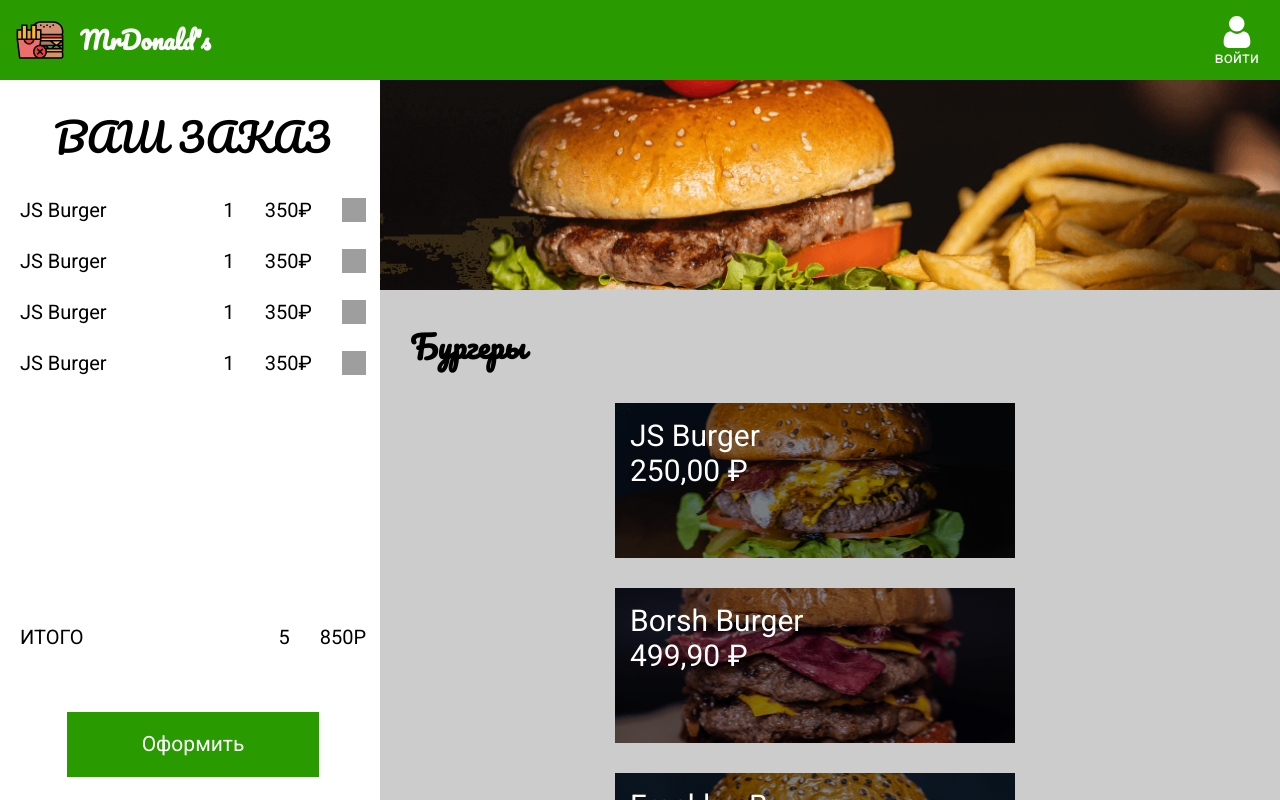
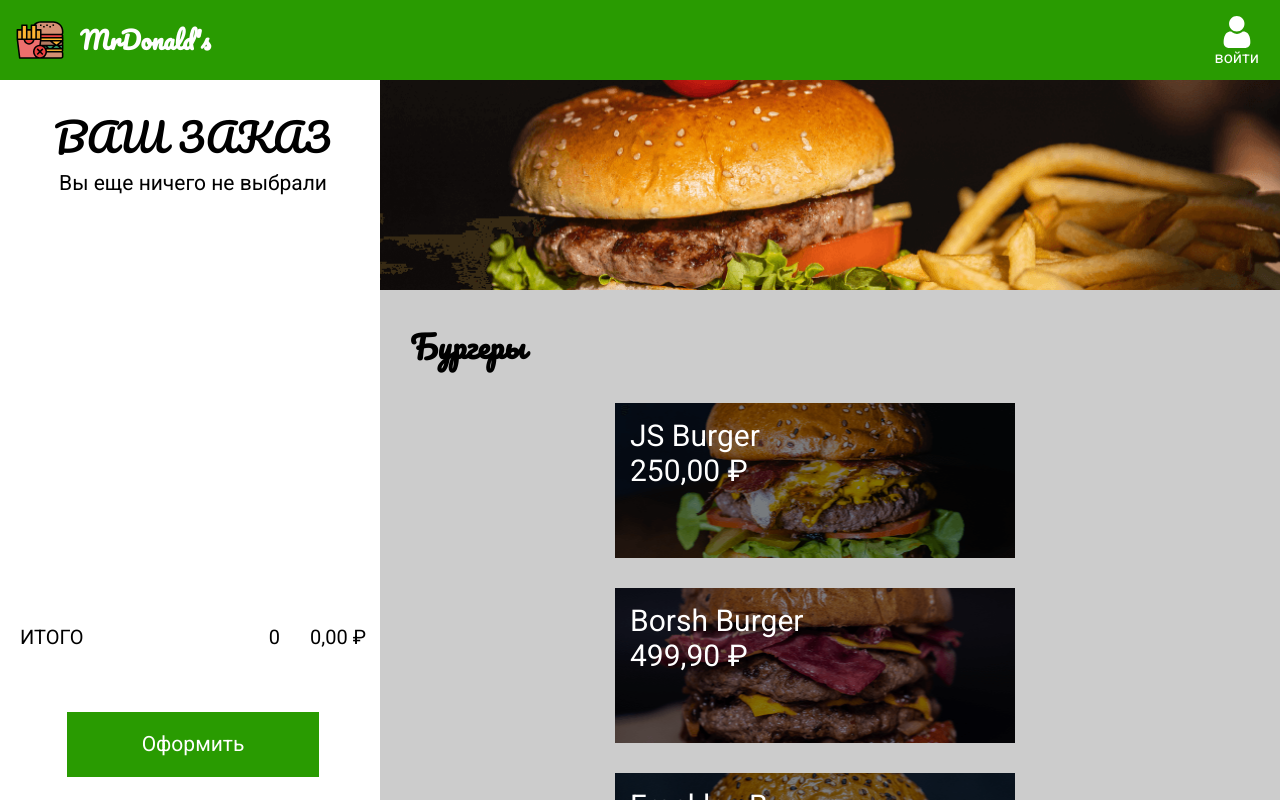
Before and after one commit to sere9ka/mrDonald-s, a React (Create React App) app: page / in a window 1280 px wide. Shown: the top 800 px of the page. Built offline with nearby package versions, Linux system fonts and the light colour scheme; grey boxes are pictures that could not be loaded.

Commit message:
add: Hooks, Orders

```diff
--- a/src/App.js
+++ b/src/App.js
@@ -4,19 +4,19 @@ import { GlobalStyle } from "./components/styles/globalStyle";
 import { Menu } from "./components/menu-component/menu-components";
 import { ModalItem } from "./components/modal-components/modal";
 import { Order } from "./components/order-component/order-component";
+import { useOpenItem } from "./components/Hooks/useOpenItem";
+import { useOrders } from "./components/Hooks/useOrders";
 
 function App() {
-  const [openItem, setOpenItem] = React.useState(null)
-
+  const openItem = useOpenItem()
+  const orders = useOrders()
   return (
     <>
     <GlobalStyle />
     <NavBar />
-    <Order />
-    <Menu
-      setOpenItem={setOpenItem}
-    />
-    <ModalItem openItem={openItem} setOpenItem={setOpenItem}/>
+    <Order {...orders}/>
+    <Menu {...openItem}/>
+    { openItem.openItem && <ModalItem {...openItem} {...orders}/> }
     </>
   );
 }
--- /dev/null
+++ b/src/components/Hooks/useOpenItem.js
@@ -0,0 +1,6 @@
+import { useState } from "react";
+
+export const useOpenItem = () => {
+    const [openItem, setOpenItem] = useState(null)
+    return { openItem, setOpenItem}
+}
--- /dev/null
+++ b/src/components/Hooks/useOrders.js
@@ -0,0 +1,6 @@
+import { useState } from "react";
+
+export const useOrders = () => {
+    const [orders, setOrders] = useState([])
+    return { orders, setOrders}
+}
--- a/src/components/modal-components/modal.js
+++ b/src/components/modal-components/modal.js
@@ -2,15 +2,19 @@ import React from "react";
 import { Overlay, Modal, ModalBanner, ModalBody, ModalInfoItem, ModalTitle, Price } from "../styles/modalStyle";
 import { BlockButtons, ButtonPrimary } from "../system-component/button-component";
 
-export const ModalItem = ({ openItem, setOpenItem }) => {
+export const ModalItem = ({ openItem, setOpenItem, orders, setOrders }) => {
     const closeModal = (e) => {
         if (e.target.id === 'overlay') {
             setOpenItem(null)
         }
     }
-    if (!openItem) {
-        return null
-    } else
+    const order = {
+        ...openItem
+    }
+    const addToOrder = () => {
+        setOrders([...orders, order])
+        setOpenItem(null)
+    }
     return (
         <Overlay id="overlay" onClick={closeModal}>
             <Modal>
@@ -21,7 +25,7 @@ export const ModalItem = ({ openItem, setOpenItem }) => {
                         <Price>{openItem.price.toLocaleString('ru-RU', {style: 'currency', currency: 'RUB'})}</Price>
                     </ModalInfoItem>
                     <BlockButtons>
-                        <ButtonPrimary>Добавить</ButtonPrimary>
+                        <ButtonPrimary onClick={addToOrder}>Добавить</ButtonPrimary>
                     </BlockButtons>
                 </ModalBody>
             </Modal>
--- a/src/components/order-component/order-component.js
+++ b/src/components/order-component/order-component.js
@@ -1,24 +1,31 @@
 import React from "react";
-import styled from "styled-components";
 import { BlockButtons, ButtonPrimary } from "../system-component/button-component";
 import { OrderItem } from "./order-item";
-import {OrderBlock, OrderTitle, OrderList, Total, TextTotal, CountTotal, PriceTotal} from "../styles/orderStyle"
+import {OrderBlock, OrderTitle, OrderComponent, OrderList, EmptyList, Total, TextTotal, CountTotal, PriceTotal} from "../styles/orderStyle"
 
-export const Order = () => {
+export const Order = ({orders, setOrders}) => {
+    let total = 0
+    orders.forEach(order => {
+        total += +order.price
+    });
     return (
         <OrderBlock>
             <OrderTitle>ВАШ ЗАКАЗ</OrderTitle>
-            <OrderList>
-                <OrderItem />
-                <OrderItem />
-                <OrderItem />
-                <OrderItem />
-            </OrderList>
+            <OrderComponent>
+                {orders.length ?
+                    <OrderList>
+                        {orders.map(order =>
+                            <OrderItem order={order} key={order.name + order.id}/>
+                        )}
+                    </OrderList> :
+                    <EmptyList>Вы еще ничего не выбрали</EmptyList>
+                }
+            </OrderComponent>
             <Total>
                 <TextTotal>Итого</TextTotal>
                 <div>
-                    <CountTotal>5</CountTotal>
-                    <PriceTotal>850P</PriceTotal>
+                    <CountTotal>{orders.length}</CountTotal>
+                    <PriceTotal>{total.toLocaleString('ru-RU', {style: 'currency', currency: 'RUB'})}</PriceTotal>
                 </div>
             </Total>
             <BlockButtons>
--- a/src/components/order-component/order-item.js
+++ b/src/components/order-component/order-item.js
@@ -1,13 +1,12 @@
 import React from "react";
-import styled from "styled-components";
 import {Item, ItemName, ItemCount, ItemPrice, ItemDelete} from "../styles/orderStyle"
 
-export const OrderItem = () => {
+export const OrderItem = ({order}) => {
     return (
         <Item>
-            <ItemName>JS Burger</ItemName>
+            <ItemName>{order.name}</ItemName>
             <ItemCount>1</ItemCount>
-            <ItemPrice>350₽</ItemPrice>
+            <ItemPrice>{order.price.toLocaleString('ru-RU', {style: 'currency', currency: 'RUB'})}</ItemPrice>
             <ItemDelete />
         </Item>
     )
--- a/src/components/styles/orderStyle.js
+++ b/src/components/styles/orderStyle.js
@@ -22,8 +22,19 @@ const OrderTitle = styled.h2`
     line-height: 68px;
     text-align: center;
 `
+const OrderComponent = styled.div`
+    flex-grow: 1;
+`
+const EmptyList = styled.p`
+    font-family: 'Roboto';
+    font-style: normal;
+    font-weight: 400;
+    font-size: 21px;
+    line-height: 25px;
+    text-align: center;
+`
 const OrderList = styled.ul`
-    flex-grow: 1;
+
 `;
 const Total = styled.div`
     width: 100%;
@@ -92,4 +103,4 @@ const ItemDelete = styled.button`
     background: url(${Trash}) no-repeat center / cover;
 `;
 
-export {OrderBlock, OrderTitle, OrderList, Total, TextTotal, CountTotal, PriceTotal, Item, ItemName, ItemCount, ItemPrice, ItemDelete}
+export {OrderBlock, OrderTitle, EmptyList, OrderComponent, OrderList, Total, TextTotal, CountTotal, PriceTotal, Item, ItemName, ItemCount, ItemPrice, ItemDelete}
```
